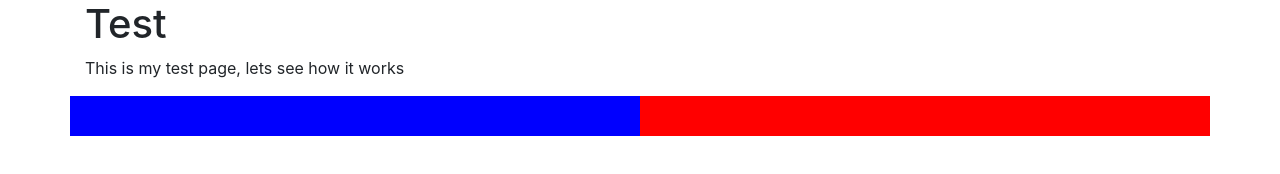
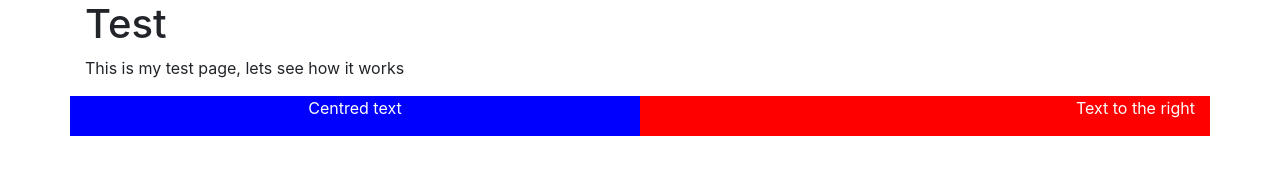
Before and after one commit to AJGreaves/gitpod-test, a plain HTML site: page index.html in a window 1280 px wide. Drawn offline with nearby package versions, Linux system fonts and the light colour scheme.

Commit message:
Testing commits on gitpod.

```diff
--- a/index.html
+++ b/index.html
@@ -18,10 +18,11 @@
 				<h1>Test</h1>
 				<p>This is my test page, lets see how it works</p>
 			</div>
-            <div class="col-6 height blue">
-
+            <div class="col-6 height blue text-center">
+                Centred text
             </div>
-            <div class="col-6 height red">
+            <div class="col-6 height red text-right">
+                Text to the right
             </div>
 		</div>
 	</div>
--- a/main.css
+++ b/main.css
@@ -1,5 +1,6 @@
 .height {
     height: 40px;
+    color: white;
 }
 
 .red {
```
